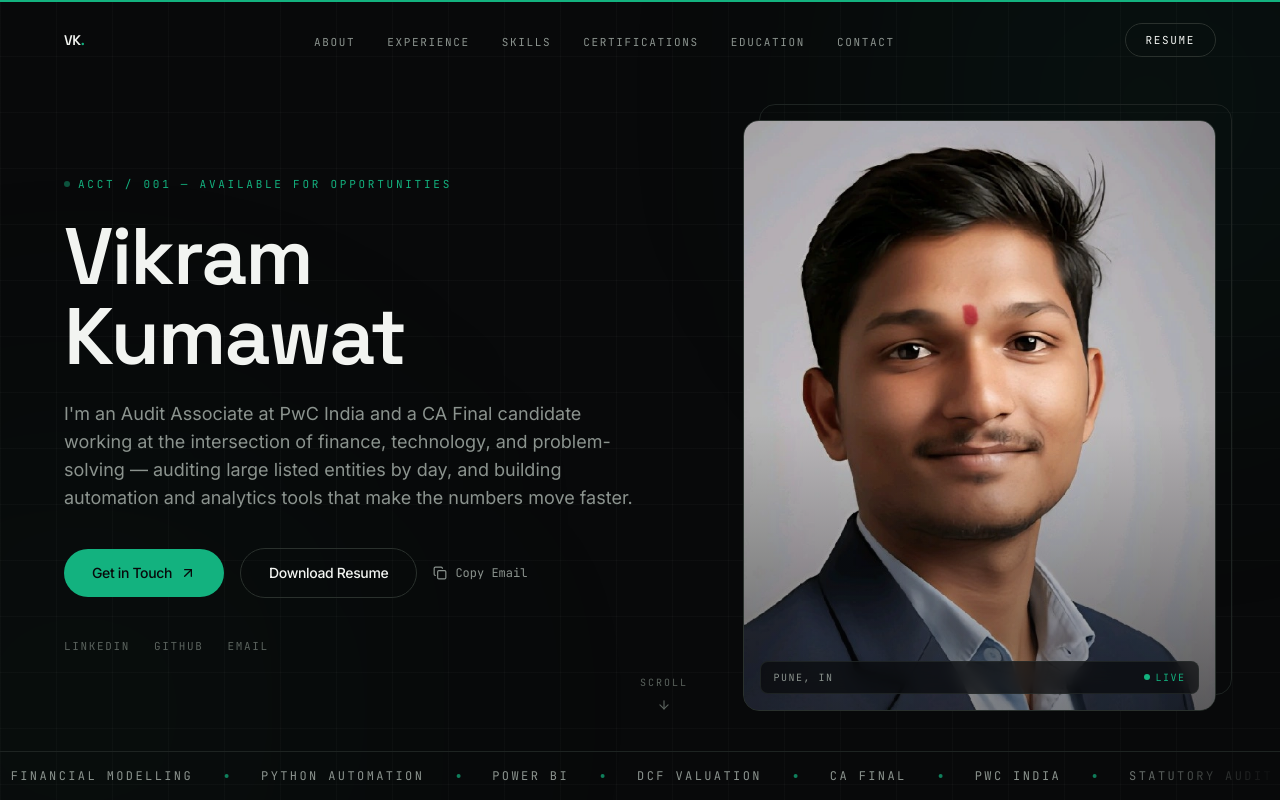
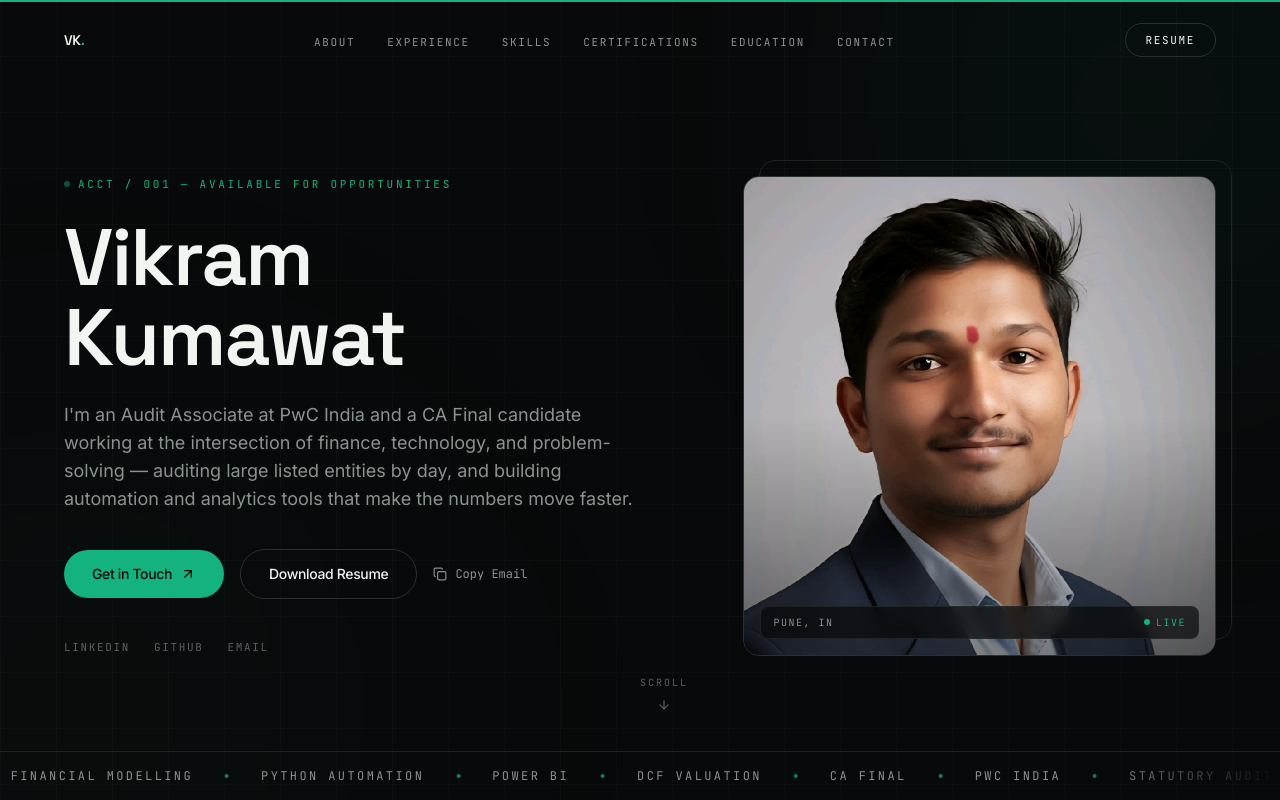
Before and after one commit to vikramkunanmalkumawat8237/Portfolio, a Next.js app: page / in a window 1280 px wide. Shown: the top 800 px of the page. Built offline with nearby package versions, Linux system fonts and the light colour scheme.

Commit message:
reduce hero image height

```diff
--- a/components/sections/hero.tsx
+++ b/components/sections/hero.tsx
@@ -132,7 +132,7 @@ export function Hero() {
             transition={{ duration: 0.9, delay: 0.3, ease: [0.16, 1, 0.3, 1] }}
             className="relative mx-auto w-full max-w-sm md:max-w-none"
           >
-            <div className="relative aspect-[4/5] w-full overflow-hidden rounded-2xl border border-line-strong bg-surface">
+            <div className="relative aspect-[4/5] w-full overflow-hidden rounded-2xl border border-line-strong bg-surface md:max-h-[480px]">
               <Image
                 src="/profile.png"
                 alt="Portrait of Vikram Kumawat"
```
